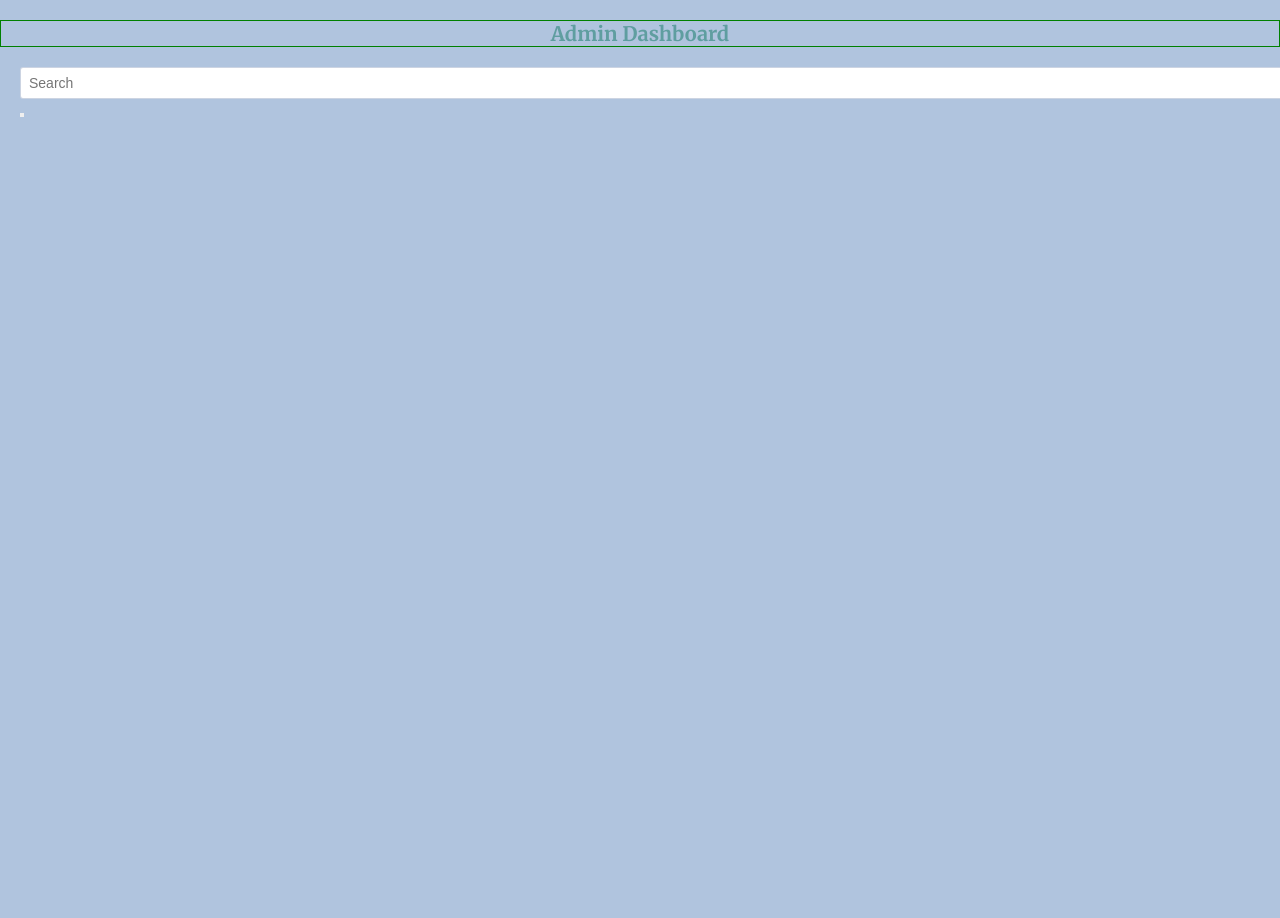
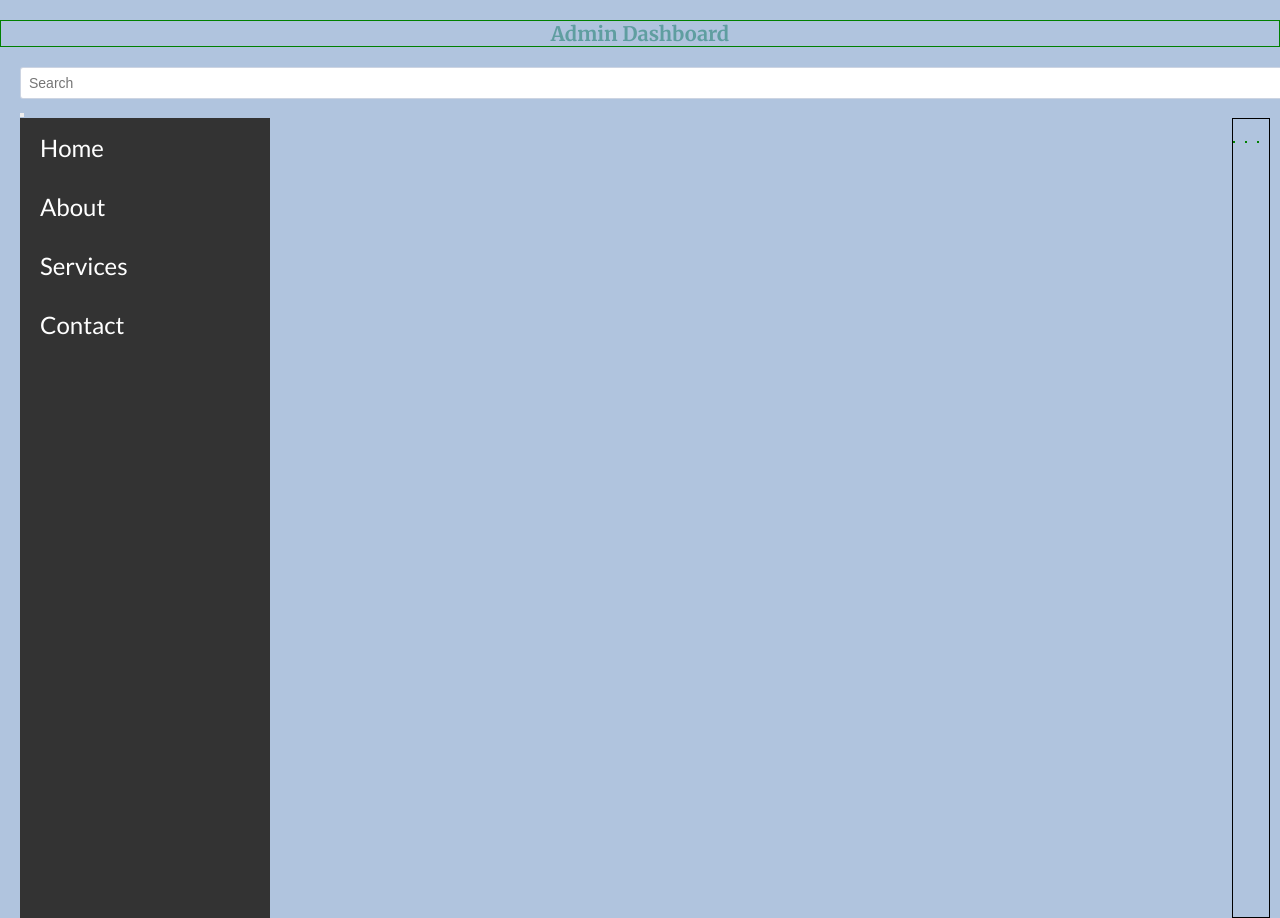
Before and after one commit to banuaggun/react-admin-dashboard, a React (Vite) app: page / in a window 1280 px wide. Shown: the top 918 px of the page. Before the commit the page ends 800 px from the top, so only its background shows below. Built offline with nearby package versions, Linux system fonts and the light colour scheme; some icons are missing.

Commit message:
Positioning within the header area -4

```diff
--- a/src/assets/styles/nav.css
+++ b/src/assets/styles/nav.css
@@ -1,7 +1,11 @@
 nav{
   display:flex;
-  justify-content: flex-end;
-  margin-right:12px;
+  justify-content:space-between;
+  margin:0 10px 0 20px;
   font-size:24px;
-  padding-right:8px;
 }
+
+.nav-right{
+  display: flex;
+  border:1px solid black;
+}
--- a/src/components/Nav.jsx
+++ b/src/components/Nav.jsx
@@ -3,13 +3,19 @@ import '../assets/styles/nav.css'
 import NavNotice from './NavNotice'
 import NavMessage from './NavMessage'
 import NavUser from './NavUser'
+import Sidebar from './Sidebar'
 
 function Nav() {
   return (
     <nav>
+      <div className='nav-left'>
+        <Sidebar/>
+      </div>
+      <div className='nav-right'>
         <NavNotice />
         <NavMessage />
         <NavUser />
+      </div>
     </nav>
   )
 }
--- a/src/functions/dropdown.css
+++ b/src/functions/dropdown.css
@@ -1,7 +1,8 @@
-/* Dropdown.css */
 .dropdown {
   position: relative;
   display: inline-block;
+  border:1px solid green;
+  margin-right:10px;
 }
 
 .icon {
```
